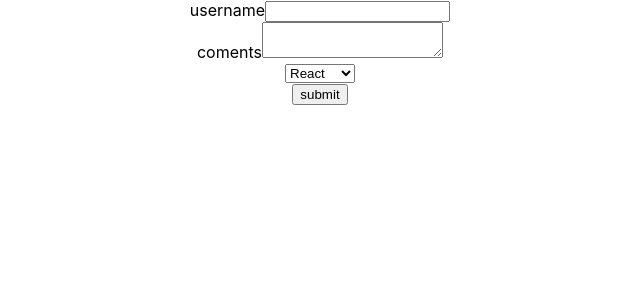
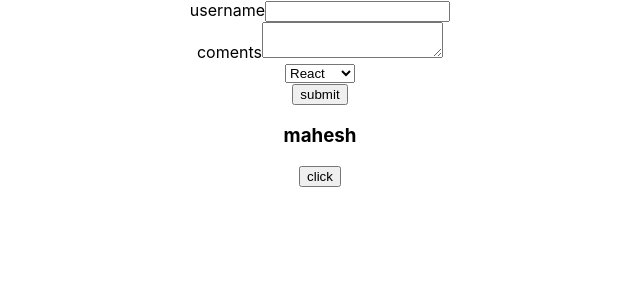
Before and after one commit to maheshnarute/Beginning-of-React, a React (Create React App) app: page / in a window 1280 px wide. Shown: the top 300 px of the page, without its empty margins (320-960 px from the left). Built offline with nearby package versions, Linux system fonts and the light colour scheme.

Commit message:
usestate

```diff
--- a/src/App.js
+++ b/src/App.js
@@ -21,7 +21,7 @@ function App() {
 {/* <Styling display={true}/>
 <Styling classFont={true}/> */}
 <FormSubmit/>
-
+<UseState/>
 
       {/* <EventBind/> */}
       {/* <FunctionClick1 /> */}
```
